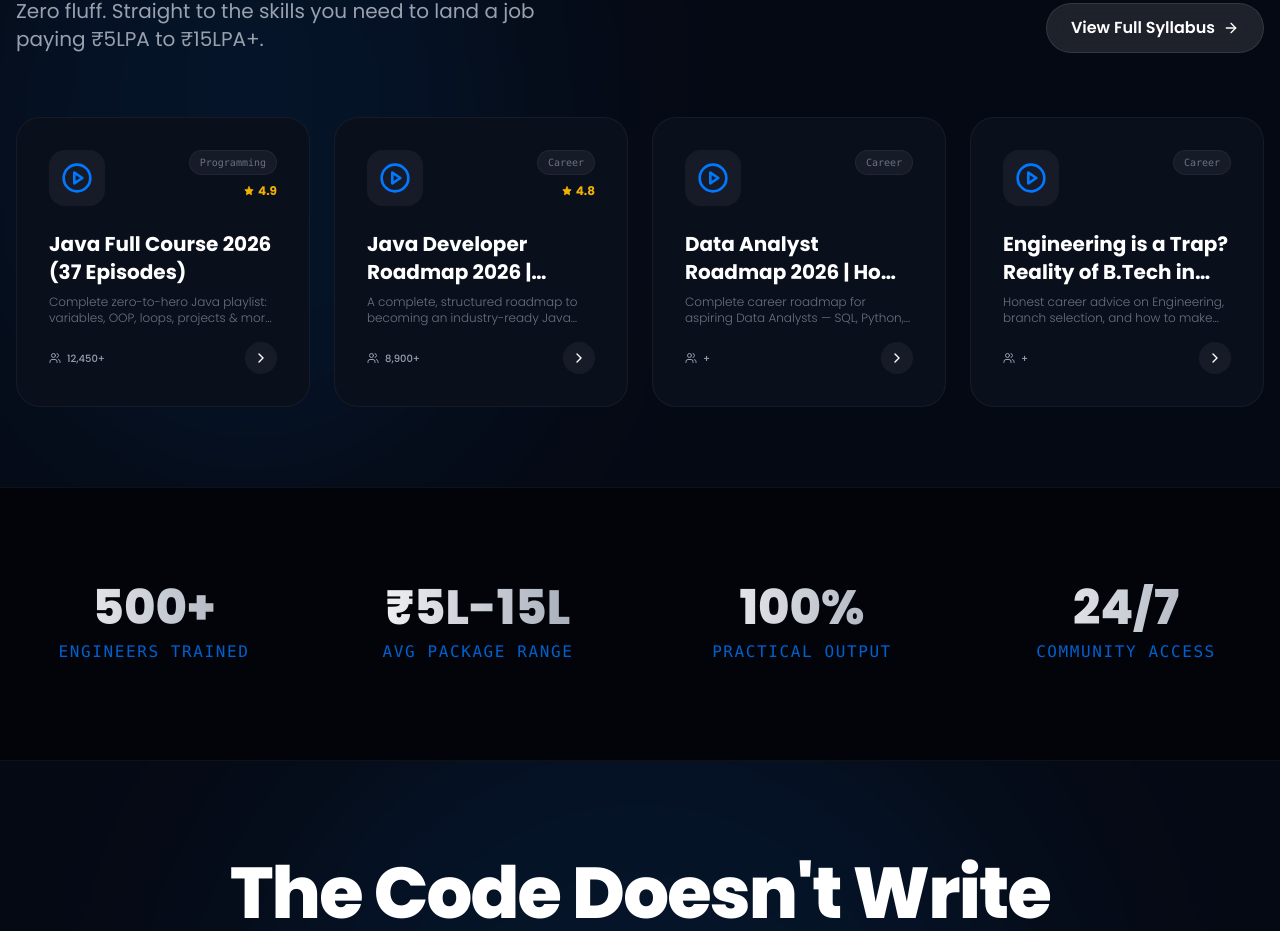
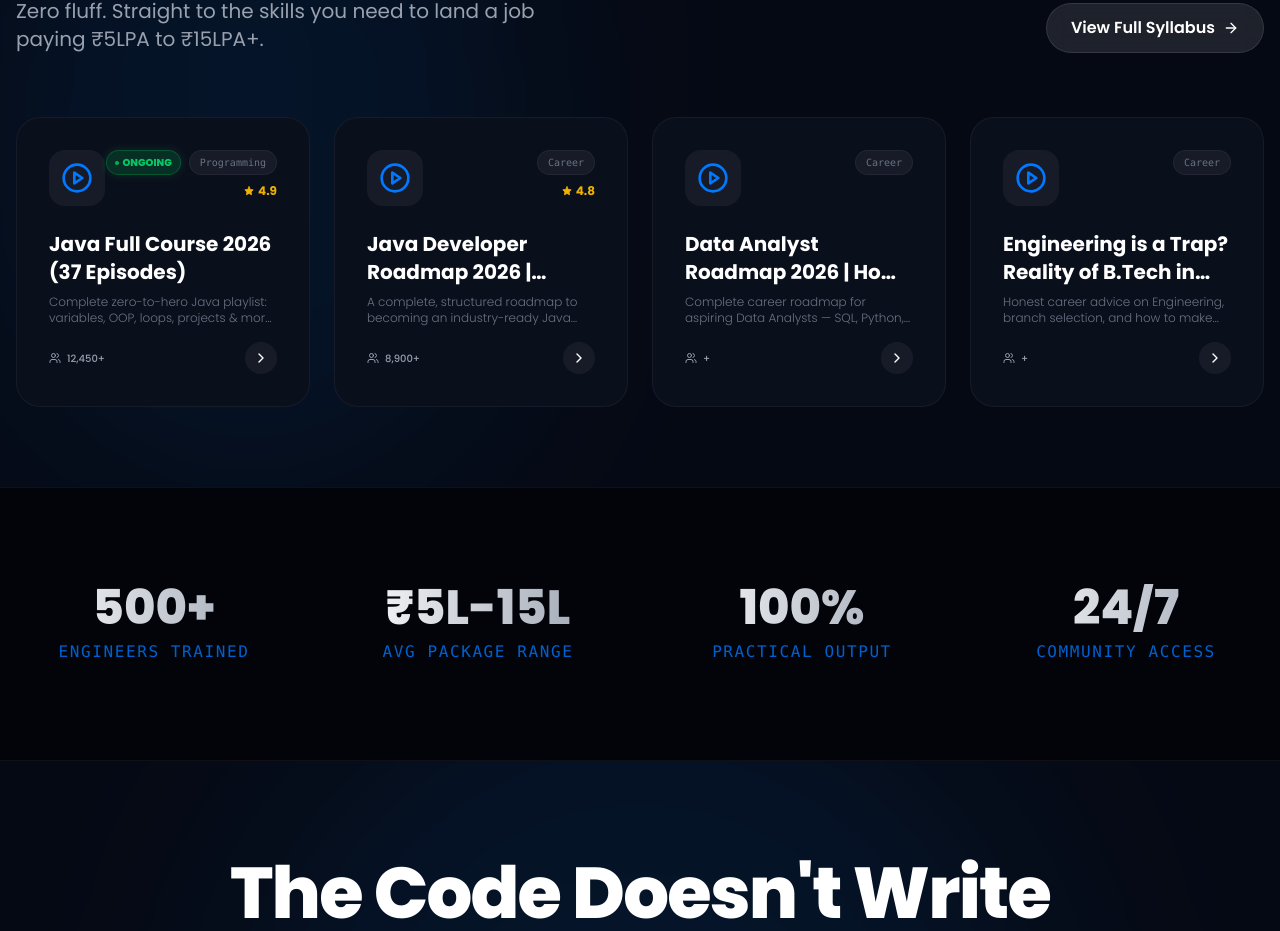
Before and after one commit to Vinaykumarmahato/ADVindiancoder, a React (Vite) app: page / in a window 1280 px wide. Shown: the part 1995-2926 px from the top of the page. Built offline with nearby package versions, Linux system fonts and the light colour scheme.

Commit message:
Ongoing budges added in java full course

```diff
--- a/constants.ts
+++ b/constants.ts
@@ -85,7 +85,8 @@ export const COURSES: Course[] = [
         category: 'Programming',
         youtubeLink: '/course/java',
         enrolledCount: 12450,
-        rating: 4.9
+        rating: 4.9,
+        isOngoing: true
     },
     // ── Career & Roadmap Videos ──
     {
--- a/pages/CourseTutorialPage.tsx
+++ b/pages/CourseTutorialPage.tsx
@@ -1745,8 +1745,12 @@ const CourseTutorialPage = () => {
                         <h1 className="text-3xl md:text-5xl font-black mb-3">
                             Java Full Course <span className="text-transparent bg-clip-text bg-gradient-to-r from-red-500 to-orange-400">2026</span>
                         </h1>
-                        <p className="text-gray-400 text-base md:text-lg">
+                        <p className="text-gray-400 text-base md:text-lg flex items-center flex-wrap gap-2">
                             Zero to Hero • <span className="text-white font-semibold">{EPISODES.length} Episodes</span> • 100% Free on YouTube
+                            <span className="bg-green-500/20 text-green-400 text-[10px] font-black px-3 py-1 rounded-full border border-green-500/30 shadow-[0_0_15px_rgba(34,197,94,0.3)] animate-pulse flex items-center gap-1.5 ml-2">
+                                <span className="w-1.5 h-1.5 rounded-full bg-green-500"></span>
+                                ONGOING PLAYLIST
+                            </span>
                         </p>
                     </div>
 
@@ -1894,9 +1898,14 @@ const CourseTutorialPage = () => {
                                         <Library className="w-5 h-5 text-red-500" />
                                         Java Playlist
                                     </h3>
-                                    <span className="text-xs text-white bg-red-500/20 border border-red-500/30 px-3 py-1 rounded-full font-mono">
-                                        {EPISODES.length} Videos
-                                    </span>
+                                    <div className="flex items-center gap-2">
+                                        <span className="bg-green-500/20 text-green-400 text-[10px] font-black px-2 py-1 rounded-full border border-green-500/30 animate-pulse">
+                                            ONGOING
+                                        </span>
+                                        <span className="text-xs text-white bg-red-500/20 border border-red-500/30 px-3 py-1 rounded-full font-mono">
+                                            {EPISODES.length} Videos
+                                        </span>
+                                    </div>
                                 </div>
 
                                 <div className="flex-1 overflow-y-auto p-2 space-y-1" style={{ scrollbarWidth: 'thin', scrollbarColor: 'rgba(255,255,255,0.1) transparent' }}>
--- a/pages/CoursesPage.tsx
+++ b/pages/CoursesPage.tsx
@@ -136,6 +136,12 @@ const CoursesPage = () => {
                                                 className="w-full h-full object-cover transform group-hover:scale-110 group-hover:rotate-1 transition-all duration-700"
                                             />
                                             <div className="absolute top-4 left-4 z-20 flex flex-col gap-2">
+                                                {course.isOngoing && (
+                                                    <span className="bg-green-500/20 backdrop-blur-md border border-green-500/30 text-green-400 text-[10px] font-black px-3 py-1.5 rounded-full flex items-center gap-1.5 shadow-[0_0_15px_rgba(34,197,94,0.3)] animate-pulse">
+                                                        <span className="w-1.5 h-1.5 rounded-full bg-green-500 shadow-[0_0_8px_rgba(34,197,94,0.8)]"></span>
+                                                        ONGOING
+                                                    </span>
+                                                )}
                                                 <span className="bg-black/50 backdrop-blur-md border border-white/10 text-white text-[10px] font-mono px-3 py-1.5 rounded-full flex items-center gap-2">
                                                     <Youtube className="w-3 h-3 text-red-500" /> Free Playlist
                                                 </span>
--- a/pages/HomePage.tsx
+++ b/pages/HomePage.tsx
@@ -246,9 +246,17 @@ const HomePage = () => {
                                                 <PlayCircle className="w-8 h-8 text-primary" />
                                             </div>
                                             <div className="flex flex-col items-end gap-2">
-                                                <span className="px-2.5 py-1 bg-white/5 rounded-full text-[10px] font-mono text-gray-500 group-hover:text-white transition-colors border border-white/5">
-                                                    {course.category}
-                                                </span>
+                                                <div className="flex gap-2">
+                                                    {course.isOngoing && (
+                                                        <span className="bg-green-500/20 text-green-400 text-[10px] font-black px-2 py-1 rounded-full border border-green-500/30 animate-pulse flex items-center gap-1 shadow-[0_0_10px_rgba(34,197,94,0.2)]">
+                                                            <span className="w-1 h-1 rounded-full bg-green-500"></span>
+                                                            ONGOING
+                                                        </span>
+                                                    )}
+                                                    <span className="px-2.5 py-1 bg-white/5 rounded-full text-[10px] font-mono text-gray-500 group-hover:text-white transition-colors border border-white/5">
+                                                        {course.category}
+                                                    </span>
+                                                </div>
                                                 {course.rating && (
                                                     <span className="flex items-center gap-1 text-xs text-yellow-500 font-bold">
                                                         <Star size={10} className="fill-current" /> {course.rating.toFixed(1)}
--- a/types.ts
+++ b/types.ts
@@ -9,6 +9,7 @@ export interface Course {
     youtubeLink: string;
     enrolledCount?: number;
     rating?: number;
+    isOngoing?: boolean;
 }
 
 export interface Masterclass {
```
